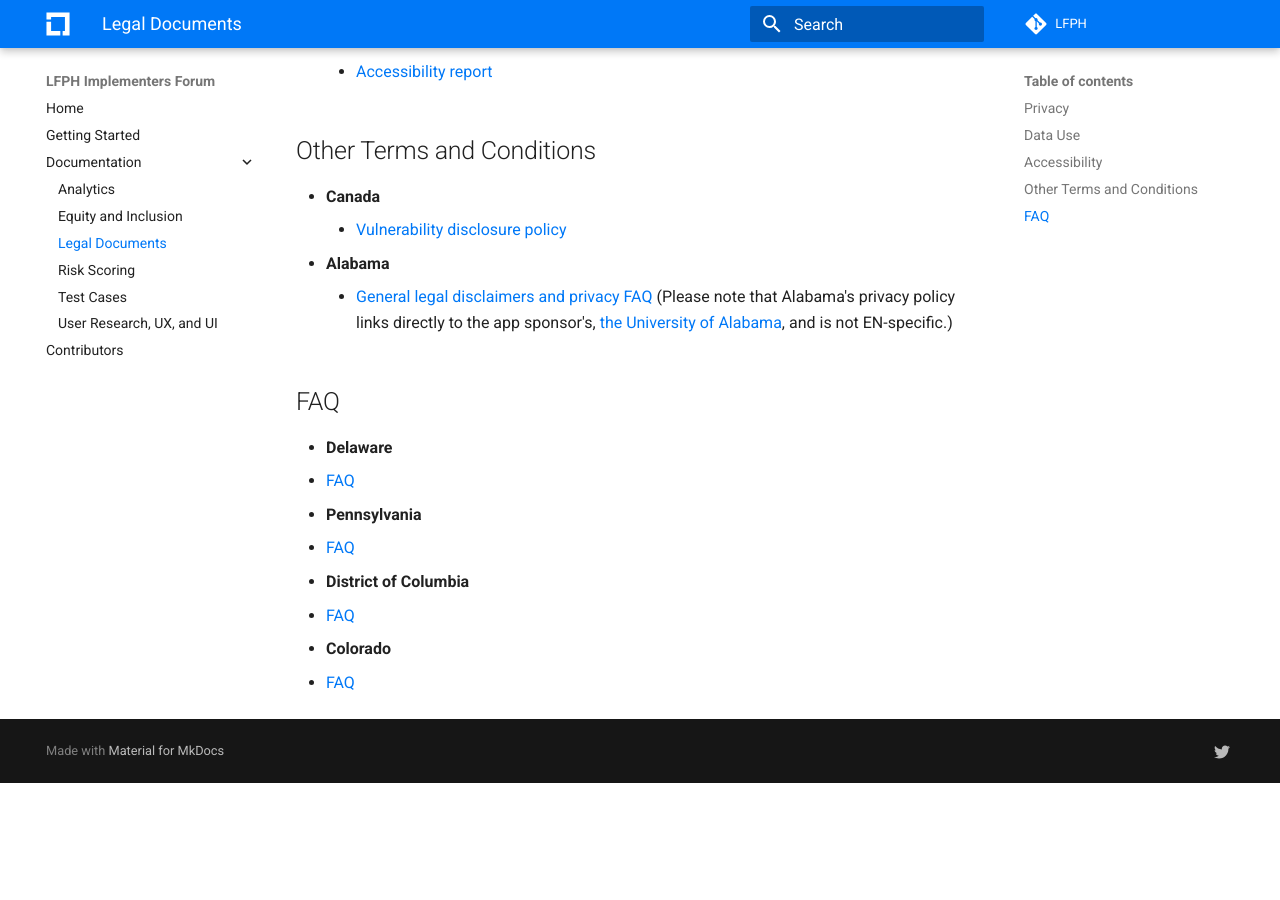
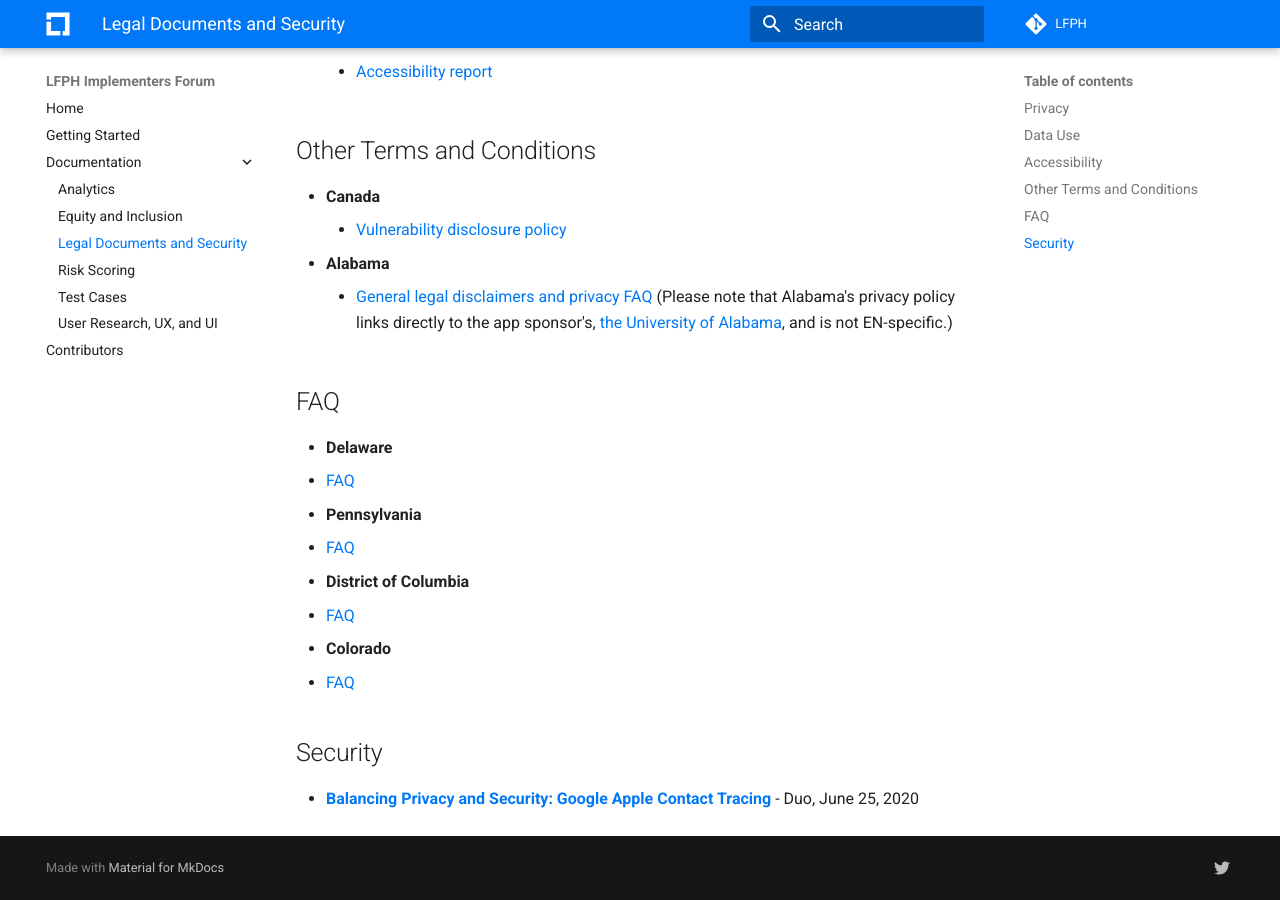
Before and after one commit to lfph/implementers-forum, an MkDocs documentation site: the page built from docs/legal-documents.md, in a window 1280 px wide and 900 px high, scrolled down 1563 px. Built offline with MkDocs 1.6.1 and Material for MkDocs 9.7.7, drawn with Linux system fonts in a browser that asks for light colours; comment, search, counter and statistics services are not loaded; before the commit the page ends 2346 px from its top, so only the background shows below that; some of the changed text lies outside the part shown.

Commit message:
Add security section

```diff
--- a/docs/legal-documents.md
+++ b/docs/legal-documents.md
@@ -1,4 +1,4 @@
-# Legal Documents
+# Legal Documents and Security
 
 There are a number of legal documents that every exposure notification app will need to have prepared for launch. Please consult with your legal team to have them review any documents you choose to release with your app. LFPH is not providing legal advice here, but are just providing pointers to various documents that are available for reference.
 
@@ -55,3 +55,6 @@ There are a number of legal documents that every exposure notification app will
    * [FAQ](https://coronavirus.dc.gov/dccan/faq)
 * **Colorado**
    * [FAQ](https://covid19.colorado.gov/Exposure-notifications)
+
+## Security
+* [**Balancing Privacy and Security: Google Apple Contact Tracing**](https://duo.com/labs/research/balancing-privacy-and-security-google-apple-contact-tracing) - Duo, June 25, 2020
```
